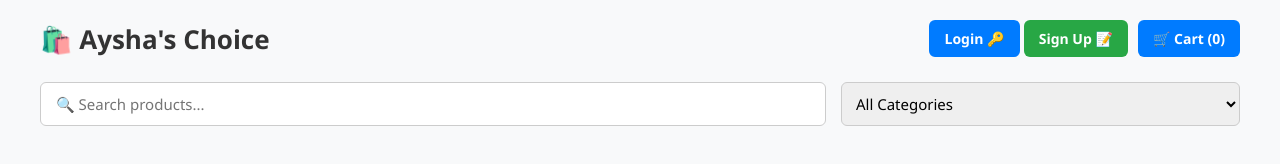
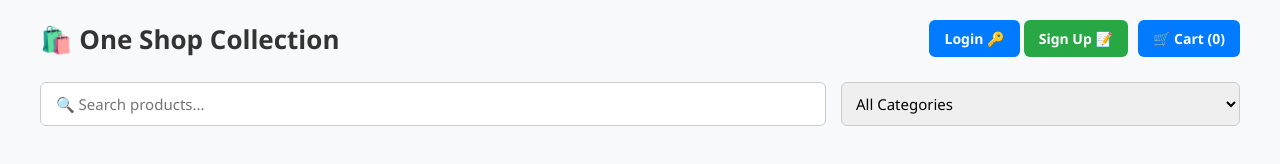
Before and after one commit to yaminechowdhury/one-shop-collection, a website: page public/index.html in a window 1280 px wide. Drawn offline with Linux system fonts and the light colour scheme; no server answers.

Commit message:
Updated website name to One Shop Collection

```diff
--- a/public/index.html
+++ b/public/index.html
@@ -51,7 +51,7 @@
 <body>
 
   <header>
-    <h1>🛍️ Aysha's Choice</h1>
+    <h1>🛍️ One Shop Collection</h1>
     <div class="header-actions">
       <div id="authBtnGroup">
         <button class="btn-action" onclick="openAuthModal('login')">Login 🔑</button>
```
